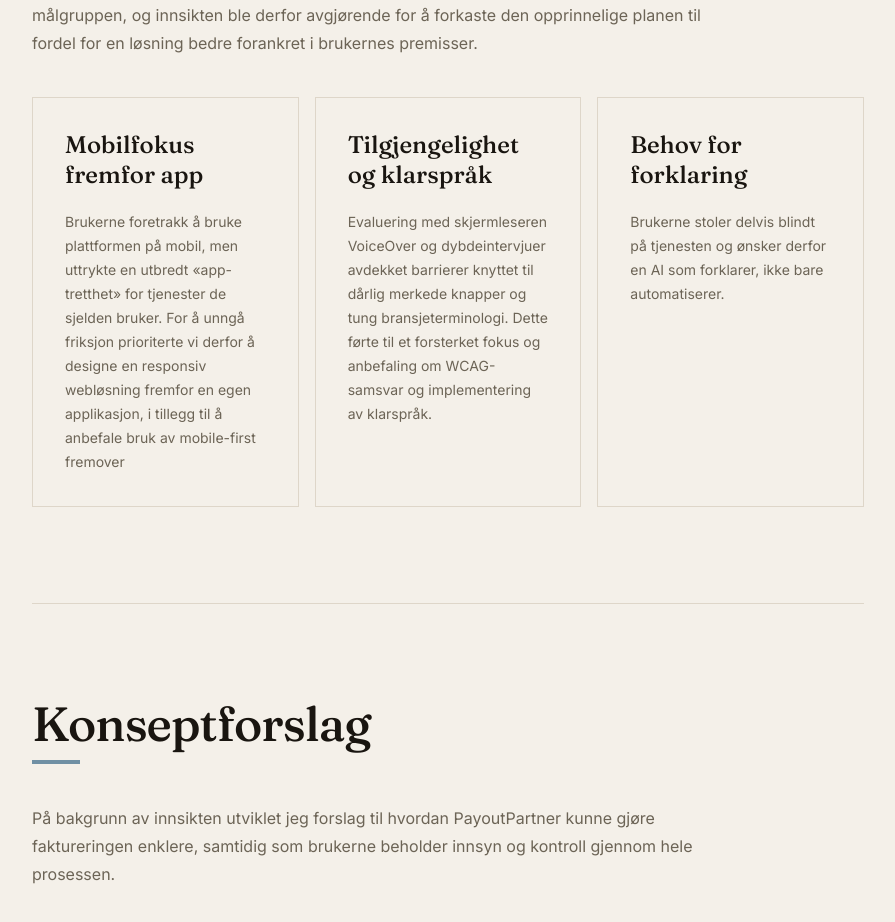
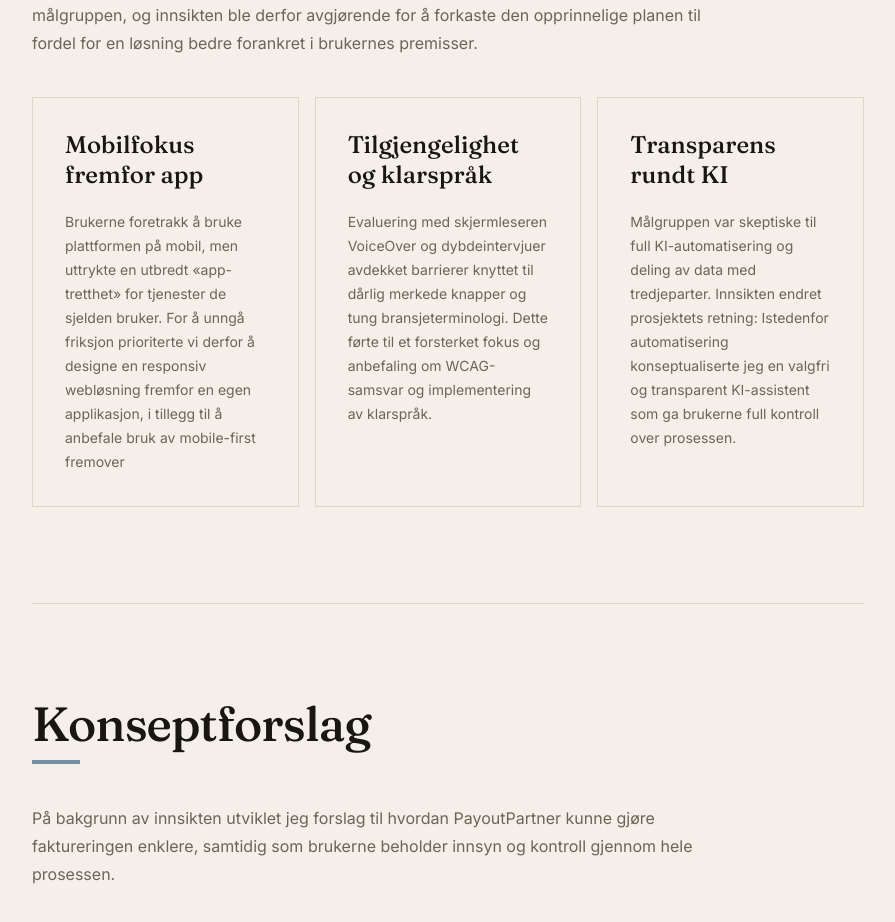
Before and after one commit to selmabk4/portfolio, a React (Vite) app: page /prosjekter/payoutpartner in a window 1280 px wide. Shown: the part 4120-5042 px from the top of the page, without its empty margins (192-1087 px from the left). Built offline with nearby package versions, Linux system fonts and the light colour scheme.

Commit message:
Clarify AI transparency and user control insight

```diff
--- a/client/components/ProjectDetail.tsx
+++ b/client/components/ProjectDetail.tsx
@@ -651,10 +651,10 @@ export default function ProjectDetail({ project }: { project: ProjectDetailData
                 </article>
                 <article className="border border-border bg-background p-6 sm:p-8">
                   <p className="font-serif text-xl font-medium leading-tight break-normal text-foreground sm:text-2xl">
-                    Behov for forklaring
+                    Transparens rundt KI
                   </p>
                   <p className="mt-5 text-sm leading-6 text-muted-foreground">
-                    Brukerne stoler delvis blindt på tjenesten og ønsker derfor en AI som forklarer, ikke bare automatiserer.
+                    Målgruppen var skeptiske til full KI-automatisering og deling av data med tredjeparter. Innsikten endret prosjektets retning: Istedenfor automatisering konseptualiserte jeg en valgfri og transparent KI-assistent som ga brukerne full kontroll over prosessen.
                   </p>
                 </article>
               </div>
```
